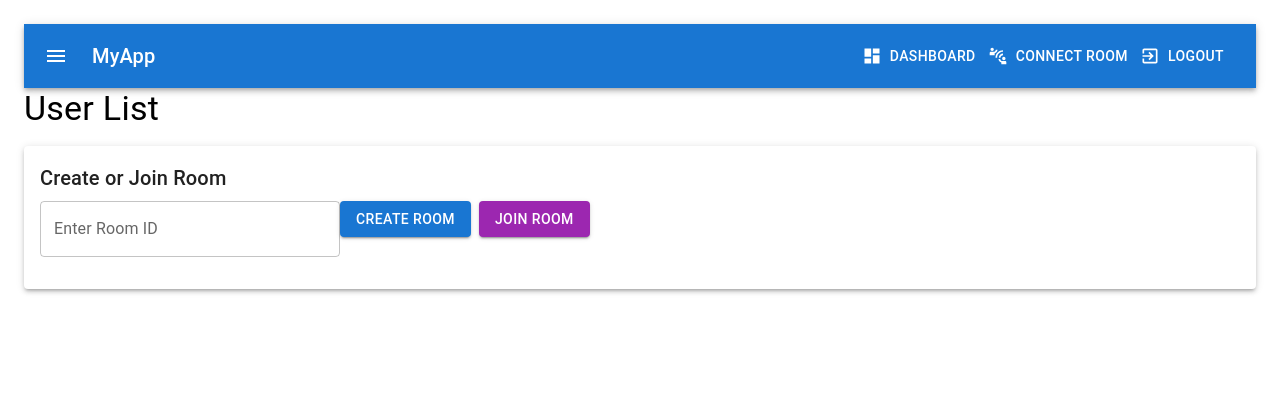
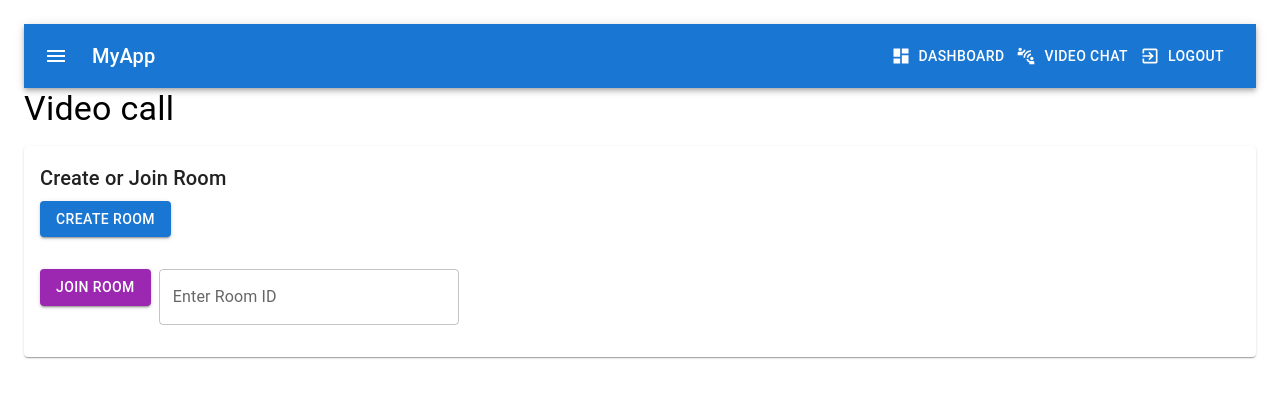
Before and after one commit to KiranBaburaj/socialmedia-frontend, a React (Vite) app in the folder socialmedia/: page /connectroom in a window 1280 px wide. Shown: the top 398 px of the page. Built offline with nearby package versions, Linux system fonts and the light colour scheme; no server answers; sample sign-in values are in the browser's storage.

Commit message:
Random room id 6 char

```diff
--- a/socialmedia/src/components/Navbar.jsx
+++ b/socialmedia/src/components/Navbar.jsx
@@ -49,7 +49,7 @@ const Navbar = () => {
               Dashboard
             </Button>
             <Button component={Link} to="/connectroom" color="inherit" startIcon={<ConnectWithoutContactIcon />}>
-              Connect Room
+              Video Chat
             </Button>
             <Button onClick={handleLogout} color="inherit" startIcon={<ExitToAppIcon />}>
               Logout
@@ -74,7 +74,7 @@ const Navbar = () => {
               <DashboardIcon /> Dashboard
             </MenuItem>
             <MenuItem component={Link} to="/connectroom" onClick={handleMenuClose}>
-              <ConnectWithoutContactIcon /> Connect Room
+              <ConnectWithoutContactIcon />  Video Chat
             </MenuItem>
             <MenuItem onClick={handleLogout}>
               <ExitToAppIcon /> Logout
--- a/socialmedia/src/components/UserList.jsx
+++ b/socialmedia/src/components/UserList.jsx
@@ -67,16 +67,16 @@ const UserList = () => {
 
   const filteredUsers = users.filter(user => user.id !== loggedInUserId);
 
-  const handleChat = (userId) => {
-    navigate(`/chat/${userId}`);
+  // Generate a 6-digit unique room ID
+  const generateRoomId = () => {
+    const randomRoomId = Math.floor(100000 + Math.random() * 900000); // Generates a 6-digit number
+    return randomRoomId.toString();
   };
 
   const handleCreateRoom = () => {
-    if (!roomId) {
-      alert("Please enter a room ID.");
-      return;
-    }
-    navigate(`/video-call/${roomId}`, { state: { isCaller: true } });
+    const newRoomId = generateRoomId();
+    setRoomId(newRoomId);  // Set the room ID state with the newly generated room ID
+    navigate(`/video-call/${newRoomId}`, { state: { isCaller: true } });
   };
 
   const handleJoinRoom = () => {
@@ -100,13 +100,20 @@ const UserList = () => {
     <Box sx={{ padding: 2 }}>
       <Navbar />
       <Typography variant="h4" gutterBottom>
-        User List
+        Video call
       </Typography>
 
-      <Paper elevation={3} sx={{ padding: 2, marginTop: 2 }}>
+      <Paper  sx={{ padding: 2, marginTop: 2 }}>
         <Typography variant="h6" gutterBottom>
           Create or Join Room
         </Typography>
+  <div sx={{ padding: 2, margin: 3  }}>
+        <Button variant="contained" color="primary" onClick={handleCreateRoom} sx={{ marginRight: 1 ,marginBottom:4 ,Width: 500}} >
+          Create Room
+        </Button></div>
+        <Button variant="contained" color="secondary" onClick={handleJoinRoom}  sx={{ marginRight: 1 ,marginBottom:4, Width: 500}} >
+          Join Room
+        </Button>
         <TextField
           label="Enter Room ID"
           variant="outlined"
@@ -115,12 +122,6 @@ const UserList = () => {
           onChange={(e) => setRoomId(e.target.value)}
           sx={{ marginBottom: 2, maxWidth: 300 }} // Adjust size here
         />
-        <Button variant="contained" color="primary" onClick={handleCreateRoom} sx={{ marginRight: 1 }}>
-          Create Room
-        </Button>
-        <Button variant="contained" color="secondary" onClick={handleJoinRoom}>
-          Join Room
-        </Button>
       </Paper>
 
       {incomingCall && (
--- a/socialmedia/src/components/auth/Login.jsx
+++ b/socialmedia/src/components/auth/Login.jsx
@@ -80,7 +80,7 @@ const Login = () => {
 
         {error && (
           <Typography color="error" variant="body2" sx={{ mt: 2 }}>
-            {typeof error === 'string' ? error : error.detail || "An unexpected error occurred."}
+            {typeof error === 'string' ? error : error.detail || "Invalid credentials "}
           </Typography>
         )}
       </form>
```
